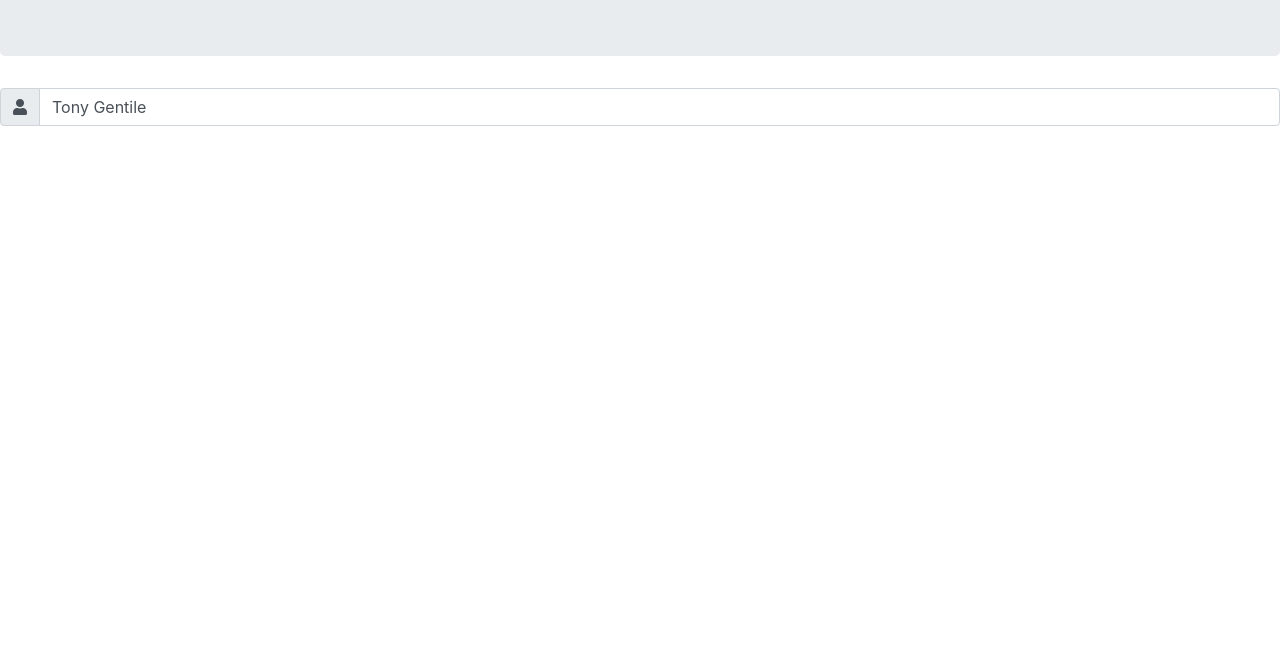
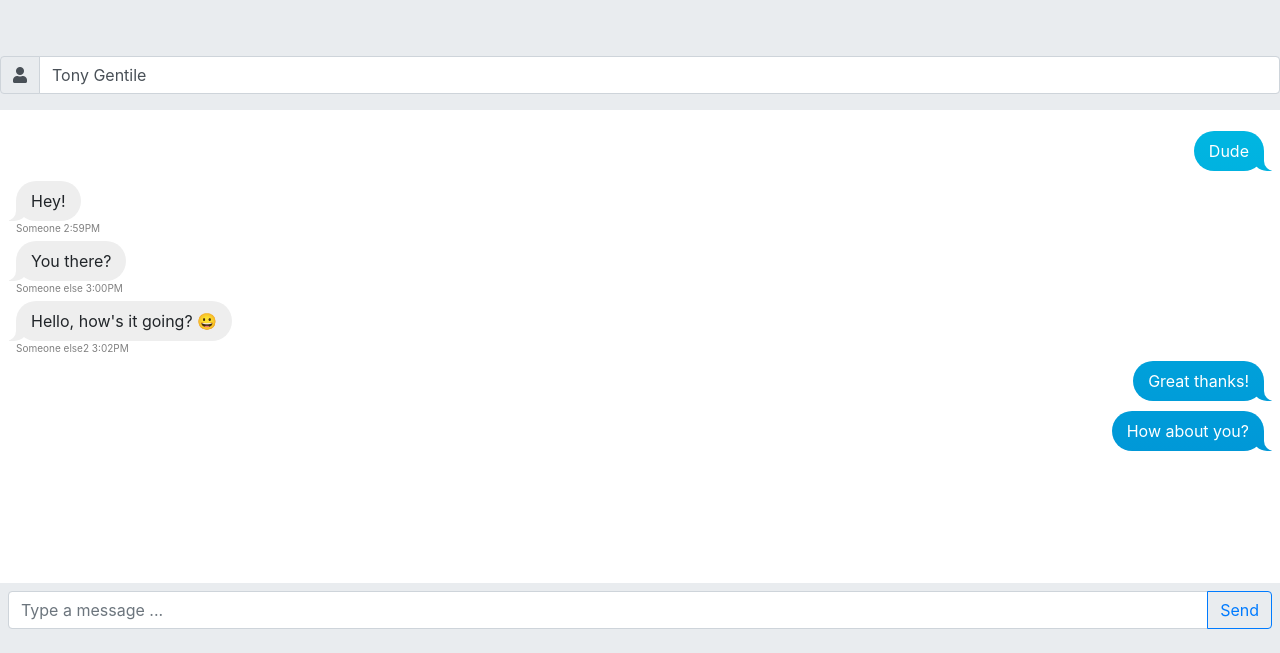
Before and after one commit to IT3049C-Students/4-chat-TGentile6, a website: page index.html in a window 1280 px wide. Shown: the part 147-800 px from the top of the page. Drawn offline with Linux system fonts and the light colour scheme.

Commit message:
Finished Page Styling

```diff
--- a/index.html
+++ b/index.html
@@ -29,11 +29,68 @@
         </header>
 
         <div id="chat">
+            <!-- Mock Data -->
+            <div class="mine messages">
+                <div class="message">
+                    Dude
+                </div>
+            </div>
+            <div class="yours messages">
+                <div class="message">
+                    Hey!
+                </div>
+                <div class="sender-info">
+                    Someone 2:59PM
+                </div>
+            </div>
+
+            <div class="yours messages">
+                <div class="message">
+                    You there?
+                </div>
+                <div class="sender-info">
+                    Someone else 3:00PM
+                </div>
+            </div>
+
+            <div class="yours messages">
+                <div class="message">
+                    Hello, how's it going? 😀
+                </div>
+                <div class="sender-info">
+                    Someone else2 3:02PM
+                </div>
+            </div>
+
+            <div class="mine messages">
+                <div class="message">
+                    Great thanks!
+                </div>
+            </div>
+
+            <div class="mine messages">
+                <div class="message">
+                    How about you?
+                </div>
+            </div>
+            <!-- Mock Data -->
 
         </div>
 
         <footer>
-
+            <div id="chatbar" class="input-group mb-3">
+                <input
+                    type="text"
+                    id="my-message"
+                    class="form-control"
+                    placeholder="Type a message ...">
+                <div class="input-group-append">
+                    <button
+                        class="btn btn-outline-primary"
+                        id="send-button"
+                        type="button">Send</button>
+                </div>
+            </div>
         </footer>
         <!-- Our own Scripts -->
         <script src="resources/js/index.js"></script>
--- a/resources/css/styles.css
+++ b/resources/css/styles.css
@@ -0,0 +1,121 @@
+body,
+html {
+    height: 100vh;
+    overflow: hidden;
+    margin: 0;
+    padding: 0;
+}
+
+body {
+    display: flex;
+    flex-direction: column;
+}
+
+header,
+    footer {
+    background: #e9ecef;
+}
+
+.jumbotron {
+    margin-bottom:0;
+}
+
+footer {
+    padding: 0.5rem
+}
+
+#chat {
+    flex: 1 0 auto;
+    height: 0;
+    overflow-y: auto;
+    padding: 1rem;
+}
+.sender-info {
+  font-size: 10px;
+  margin-top: -5px;
+  color:grey;
+}
+
+.messages {
+  display: flex;
+  flex-direction: column;
+}
+
+.message {
+  border-radius: 20px;
+  padding: 8px 15px;
+  margin-top: 5px;
+  margin-bottom: 5px;
+  display: inline-block;
+}
+
+.yours {
+  align-items: flex-start;
+}
+
+.yours .message {
+  margin-right: 25%;
+  background-color: #eee;
+  position: relative;
+}
+
+.yours .message:before {
+  content: "";
+  position: absolute;
+  z-index: 0;
+  bottom: 0;
+  left: -7px;
+  height: 20px;
+  width: 20px;
+  background: #eee;
+  border-bottom-right-radius: 15px;
+}
+
+.yours .message:after {
+  content: "";
+  position: absolute;
+  z-index: 1;
+  bottom: 0;
+  left: -10px;
+  width: 10px;
+  height: 20px;
+  background: white;
+  border-bottom-right-radius: 10px;
+}
+
+.mine {
+  align-items: flex-end;
+}
+
+.mine .message {
+  color: white;
+  margin-left: 25%;
+  background: linear-gradient(to bottom, #00D0EA 0%, #0085D1 100%);
+  background-attachment: fixed;
+  position: relative;
+}
+
+.mine .message:before {
+  content: "";
+  position: absolute;
+  z-index: 0;
+  bottom: 0;
+  right: -8px;
+  height: 20px;
+  width: 20px;
+  background: linear-gradient(to bottom, #00D0EA 0%, #0085D1 100%);
+  background-attachment: fixed;
+  border-bottom-left-radius: 15px;
+}
+
+.mine .message:after {
+  content: "";
+  position: absolute;
+  z-index: 1;
+  bottom: 0;
+  right: -10px;
+  width: 10px;
+  height: 20px;
+  background: white;
+  border-bottom-left-radius: 10px;
+}
```
